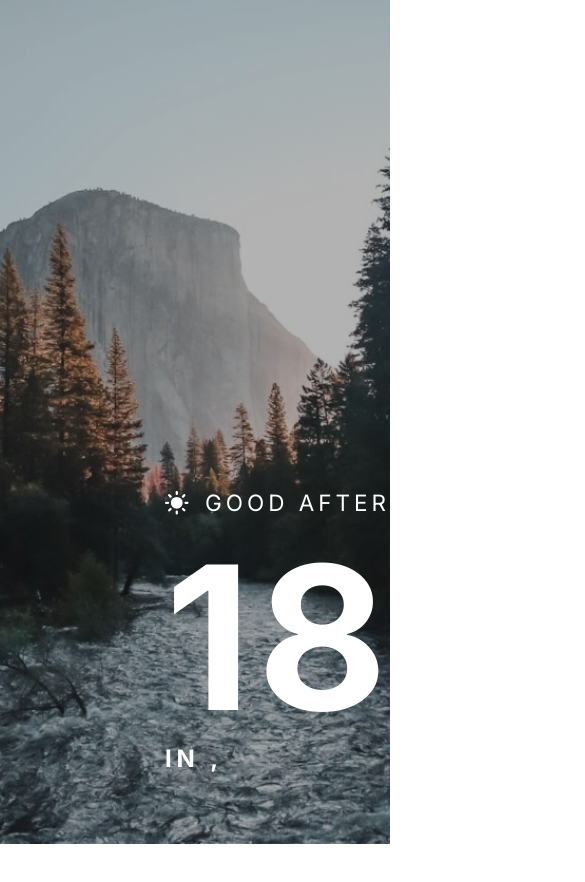
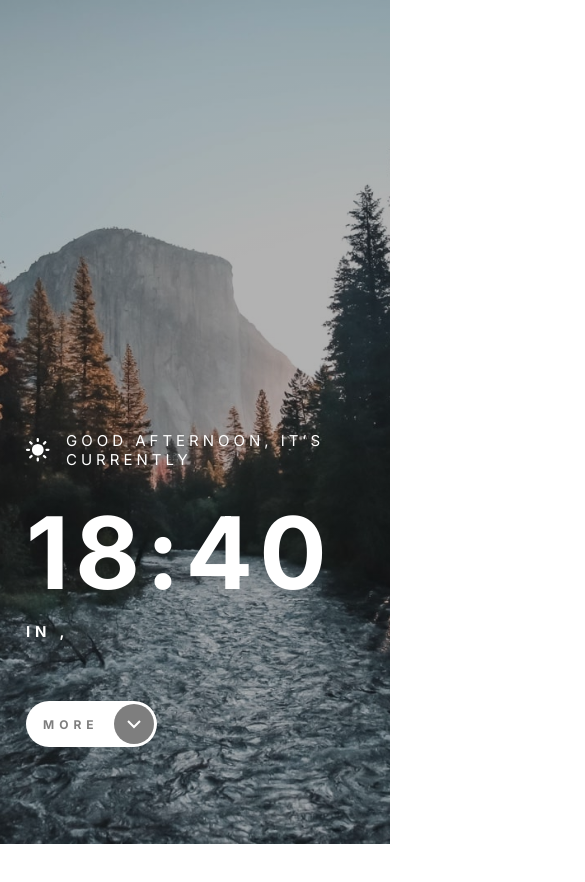
Before and after one commit to DonUggioni/clock-app, a React (Create React App) app: page / in a window 390 px wide. Shown: the top 882 px of the page, 585 px wide, since content can reach past the window. Built offline with nearby package versions, Linux system fonts and the light colour scheme; no server answers.

Commit message:
Fisnished media queries

```diff
--- a/src/components/UI/Button.module.scss
+++ b/src/components/UI/Button.module.scss
@@ -16,6 +16,12 @@
   padding: 0.8rem;
   padding-left: 2.1rem;
   cursor: pointer;
+
+  @media screen and (max-width: 43.75em) {
+    padding: 0.3rem;
+    padding-left: 1.7rem;
+    gap: 1.5rem;
+  }
 
   & .img__container {
     display: flex;
@@ -41,5 +47,9 @@
     text-transform: uppercase;
     letter-spacing: 0.5rem;
     opacity: 0.5;
+
+    @media screen and (max-width: 43.75em) {
+      font-size: 1.2rem;
+    }
   }
 }
--- a/src/components/backgroundImg/BackgroundImg.js
+++ b/src/components/backgroundImg/BackgroundImg.js
@@ -10,13 +10,13 @@ function BackgroundImg() {
 
   const containerDay = `${classes.container}`;
   const containerNight = `${classes.container} ${classes.night}`;
-  const timeOfDay = hour >= 6 && hour <= 19 ? containerDay : containerNight;
+  const timeOfDay = hour >= 6 && hour < 19 ? containerDay : containerNight;
 
   useEffect(() => {
-    setDayTime(timeOfDay);
+    setDayTime(dayTime);
   }, [dayTime]);
 
-  return <div className={dayTime} />;
+  return <div className={timeOfDay} />;
 }
 
 export default BackgroundImg;
--- a/src/components/backgroundImg/BackgroundImg.module.scss
+++ b/src/components/backgroundImg/BackgroundImg.module.scss
@@ -16,9 +16,18 @@
   height: 100vh;
   animation: fadein;
   animation-duration: 0.8s;
+
+  @media screen and (max-width: 53.75em) {
+    background-image: linear-gradient(rgba(0, 0, 0, 0.3), rgba(0, 0, 0, 0.3)),
+      url('../../assets/tablet/bg-image-daytime.jpg');
+  }
 }
 .night {
   background-image: url('../../assets/desktop/bg-image-nighttime.jpg');
+
+  @media screen and (max-width: 53.75em) {
+    background-image: url('../../assets/tablet/bg-image-nighttime.jpg');
+  }
 }
 
 @include fadeInAnimation;
--- a/src/components/footerInfo/FooterInfo.js
+++ b/src/components/footerInfo/FooterInfo.js
@@ -1,4 +1,4 @@
-import { useContext } from 'react';
+import { useContext, useState } from 'react';
 import { APIRequestContext } from '../../store/api-requests';
 import { ClickHandlerContext } from '../../store/click-handler-context';
 import dayjs from 'dayjs';
@@ -31,7 +31,7 @@ function FooterInfo() {
 
   return (
     <footer
-      className={hour >= 19 && hour <= 6 ? containerClassNight : containerClass}
+      className={hour >= 6 && hour < 19 ? containerClass : containerClassNight}
     >
       <div className={classes.data__container}>
         <span>Current timezone</span>
--- a/src/components/footerInfo/FooterInfo.module.scss
+++ b/src/components/footerInfo/FooterInfo.module.scss
@@ -6,34 +6,67 @@
   row-gap: 4.2rem;
   background: rgba(255, 255, 255, 0.5);
 
-  // position: relative;
   width: 100%;
-  height: 40rem;
+  height: 44rem;
   backdrop-filter: blur(10px);
   padding: 7.4rem 16.5rem;
   color: variables.$cl-black;
-  transform: translateY(20%);
+  transform: translateY(40%);
   transition: all 1s;
   opacity: 0;
 
+  @media screen and (max-width: 73.25em) {
+    padding: 7.4rem 6.5rem;
+  }
+
+  @media screen and (max-width: 43.75em) {
+    grid-template-columns: 1fr;
+    padding: 4.8rem 2.6rem;
+    height: 25.6rem;
+    row-gap: 1.6rem;
+  }
+
   .data__container {
     display: grid;
+
+    @media screen and (max-width: 43.75em) {
+      width: 100%;
+      display: flex;
+      align-items: center;
+      justify-content: space-between;
+    }
 
     & span {
       font-size: variables.$text-fs-m;
       font-weight: 400;
       letter-spacing: 0.3rem;
       text-transform: uppercase;
+
+      @media screen and (max-width: 65em) {
+        font-size: variables.$text-fs-s;
+      }
+
+      @media screen and (max-width: 43.75em) {
+        font-size: 1rem;
+      }
     }
 
     & h2 {
       font-size: variables.$h2-fs-l;
+
+      @media screen and (max-width: 65em) {
+        font-size: variables.$h2-fs-m;
+      }
+
+      @media screen and (max-width: 43.75em) {
+        font-size: variables.$h2-fs-s;
+      }
     }
   }
 }
 
 .active {
-  transform: translateY(-94%);
+  transform: translateY(-90%);
   opacity: 1;
 }
 
--- a/src/components/mainInfo/MainInfoContainer.module.scss
+++ b/src/components/mainInfo/MainInfoContainer.module.scss
@@ -3,7 +3,6 @@
 .container {
   max-width: 57.3rem;
   width: 100%;
-  max-height: 80rem;
   height: 85vh;
   margin: 5.6rem 16.5rem;
   transform: translateY(0);
@@ -11,6 +10,18 @@
   display: flex;
   flex-direction: column;
   justify-content: space-between;
+
+  @media screen and (max-width: 73.25em) {
+    margin: 5.6rem 6.5rem;
+  }
+
+  @media screen and (max-width: 65em) {
+    margin: 8rem 6.4rem 6.4rem;
+  }
+
+  @media screen and (max-width: 43.75em) {
+    margin: 3rem 2.6rem 4rem;
+  }
 
   .quote__container {
     display: flex;
@@ -20,18 +31,30 @@
       max-width: 60rem;
       transition: all 0.3s;
 
+      @media screen and (max-width: 43.75em) {
+        max-width: 32rem;
+      }
+
       & p {
         font-weight: 400;
         opacity: 0.8;
         margin-bottom: 1.4rem;
         line-height: 1.6;
         font-size: variables.$text-fs-l;
+
+        @media screen and (max-width: 43.75em) {
+          font-size: variables.$text-fs-s;
+        }
       }
 
       & span {
         font-weight: 700;
         opacity: 0.8;
         letter-spacing: 0.5px;
+
+        @media screen and (max-width: 43.75em) {
+          font-size: variables.$text-fs-s;
+        }
       }
     }
   }
@@ -52,6 +75,15 @@
         font-weight: 400;
         text-transform: uppercase;
         letter-spacing: 0.4rem;
+        font-size: 2rem;
+
+        @media screen and (max-width: 65em) {
+          font-size: 1.8rem;
+        }
+
+        @media screen and (max-width: 43.75em) {
+          font-size: 1.5rem;
+        }
       }
     }
 
@@ -63,8 +95,17 @@
         align-items: flex-end;
         justify-content: space-between;
         max-width: 111rem;
-        width: 80vw;
-        margin-right: 10rem;
+        width: 85vw;
+
+        @media screen and (max-width: 65em) {
+          flex-direction: column;
+          align-items: flex-start;
+          gap: 8rem;
+        }
+
+        @media screen and (max-width: 43.75em) {
+          gap: 6rem;
+        }
       }
 
       &-inner {
@@ -77,6 +118,14 @@
         font-size: variables.$h1-fs-l;
         line-height: 0.75;
         letter-spacing: 0.6rem;
+
+        @media screen and (max-width: 65em) {
+          font-size: variables.$h1-fs-m;
+        }
+
+        @media screen and (max-width: 43.75em) {
+          font-size: variables.$h1-fs-s;
+        }
       }
 
       & span {
@@ -84,6 +133,14 @@
         font-size: variables.$h2-fs-l;
         font-weight: 300;
         line-height: 0.7;
+
+        @media screen and (max-width: 65em) {
+          font-size: variables.$h2-fs-m;
+        }
+
+        @media screen and (max-width: 43.75em) {
+          font-size: variables.$text-fs-m;
+        }
       }
     }
 
@@ -91,6 +148,14 @@
       font-size: variables.$h3-fs-l;
       text-transform: uppercase;
       letter-spacing: 0.48rem;
+
+      @media screen and (max-width: 65em) {
+        font-size: variables.$h3-fs-m;
+      }
+
+      @media screen and (max-width: 43.75em) {
+        font-size: variables.$h3-fs-s;
+      }
     }
   }
 }
@@ -98,6 +163,10 @@
 .active {
   transform: translateY(-55%);
 
+  @media screen and (max-width: 65em) {
+    transform: translateY(-45%);
+  }
+
   .quote {
     opacity: 0;
   }
--- a/src/store/api-requests.js
+++ b/src/store/api-requests.js
@@ -8,8 +8,6 @@ const apiKey = API_KEY;
 function APIRequestProvider(props) {
   const [quote, setQuote] = useState('');
   const [location, setLocation] = useState({});
-  console.log(process.env.REACT_APP_API_KEY);
-  useEffect(() => {
   async function getAPIData() {
     try {
       const [quoteResponse, locationResponse] = await Promise.all([
@@ -31,6 +29,8 @@ function APIRequestProvider(props) {
       console.log(error);
     }
   }
+
+  useEffect(() => {
     getAPIData();
   }, []);
 
--- a/src/store/click-handler-context.js
+++ b/src/store/click-handler-context.js
@@ -1,4 +1,4 @@
-import { createContext, useState, useEffect } from 'react';
+import { createContext, useState } from 'react';
 
 export const ClickHandlerContext = createContext({});
 
```
Lines whose indentation alone changed are shown as unchanged.
